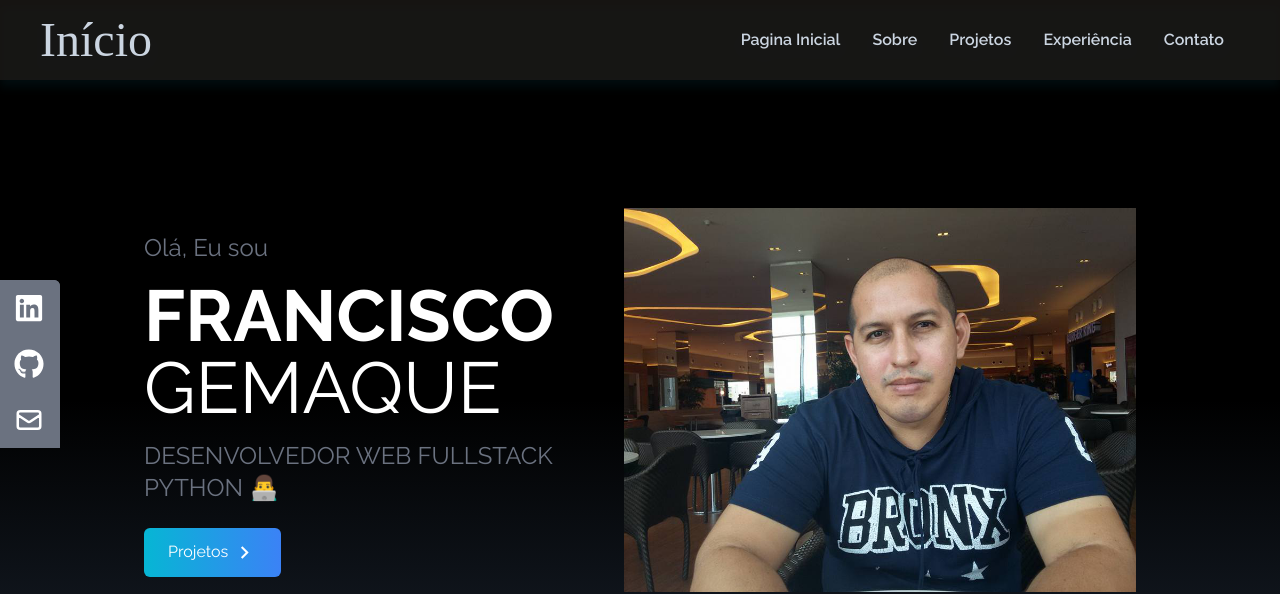
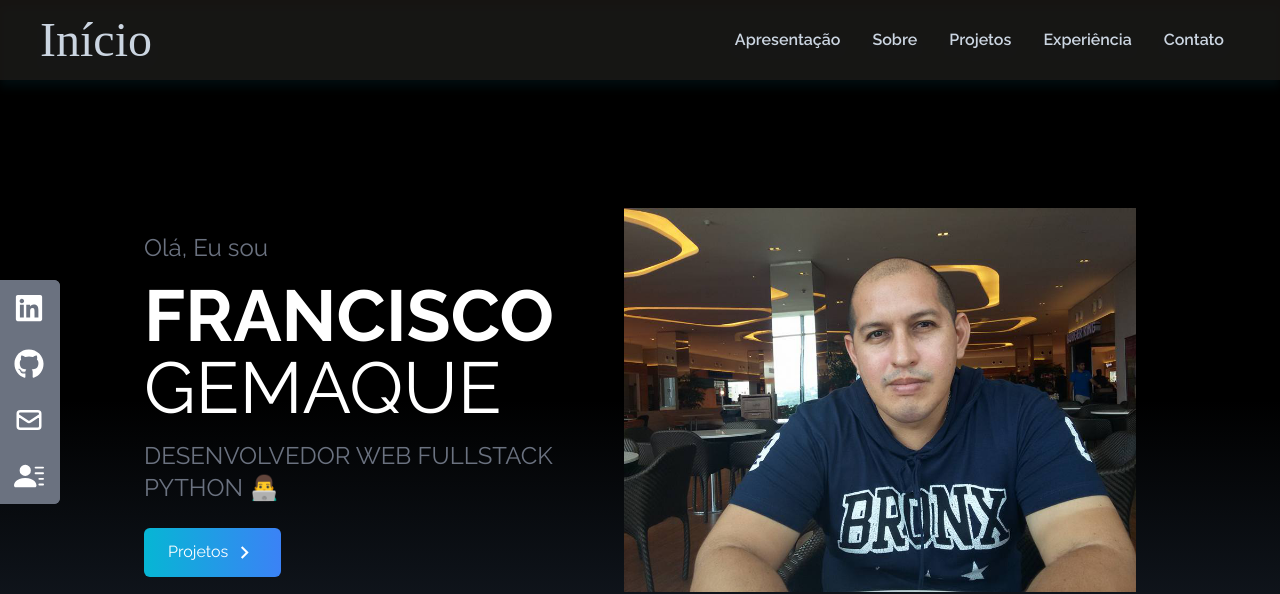
Before and after one commit to gemaquejr/portfolio, a React (Create React App) app in the folder portfolio/: page / in a window 1280 px wide. Shown: the top 594 px of the page. Built offline with nearby package versions, Linux system fonts and the light colour scheme.

Commit message:
Adicionando Curriculu pra download

```diff
--- a/portfolio/src/components/experiences.jsx
+++ b/portfolio/src/components/experiences.jsx
@@ -77,7 +77,7 @@ const Experiences = () => {
           <p className="text-4xl font-bold border-b-4 border-gray-500 p-2 inline">
             Experiência
           </p>
-          <p className="py-6">Atualmente estou trabalhando como freelance e<br></br>disponível para desenvolvimento web</p>
+          <p className="py-6">Atualmente estou trabalhando como freelance e<br></br> estou disponível para serviços de desenvolvimento web</p>
         </div>
 
         <div className="w-full grid grid-cols-2 sm:grid-cols-3 gap-8 text-center py-8 px-12 sm:px-0">
--- a/portfolio/src/components/home.jsx
+++ b/portfolio/src/components/home.jsx
@@ -7,7 +7,7 @@ import Gemaque from "../assets/gemaque.png"
 const Home = () => {
   return (
       <div
-        name="Pagina Inicial"
+        name="Apresentação"
         className="h-screen w-full bg-gradient-to-b from-black via-black to-gray-800"
       >
         <div className="max-w-screen-lg mx-auto flex flex-col items-center justify-between h-full px-4 md:flex-row">
--- a/portfolio/src/components/navBar.jsx
+++ b/portfolio/src/components/navBar.jsx
@@ -8,7 +8,7 @@ const NavBar = () => {
   const links = [
     {
       id: 1,
-      link: "Pagina Inicial",
+      link: "Apresentação",
     },
     {
       id: 2,
--- a/portfolio/src/components/projects.jsx
+++ b/portfolio/src/components/projects.jsx
@@ -15,7 +15,7 @@ const Projects = () => {
       id: 2,
       name: "Solar System",
       src: solarSystem,
-      hrefCode: "https://github.com/Rahmathirshad/Face-Recognition-App",
+      hrefCode: "https://github.com/gemaquejr/Solar-System",
     },
   ];
 
--- a/portfolio/src/components/socialMedia.jsx
+++ b/portfolio/src/components/socialMedia.jsx
@@ -1,6 +1,7 @@
 import React from "react";
 import { FaGithub, FaLinkedin } from "react-icons/fa";
 import { HiOutlineMail } from "react-icons/hi";
+import { BsFillPersonLinesFill } from "react-icons/bs";
 
 const SocialMedia = () => {
   const links = [
@@ -27,10 +28,21 @@ const SocialMedia = () => {
       id: 3,
       child: (
         <>
-          Mail <HiOutlineMail size={30} />
+          Email <HiOutlineMail size={30} />
         </>
       ),
       href: "mailto:gemaquejr@hotmail.com",
+    },
+    {
+      id: 4,
+      child: (
+        <>
+          Curriculum <BsFillPersonLinesFill size={30} />
+        </>
+      ),
+      href: "/Profile.pdf",
+      style: "rounded-br-md",
+      download: true,
     },
   ];
 
```
